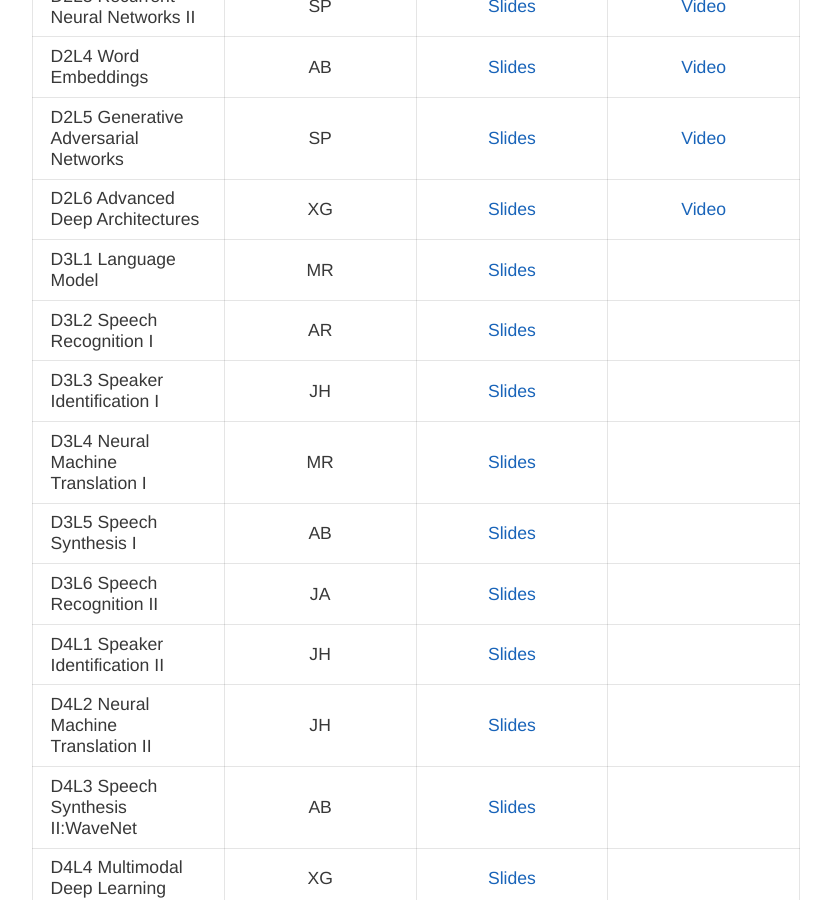
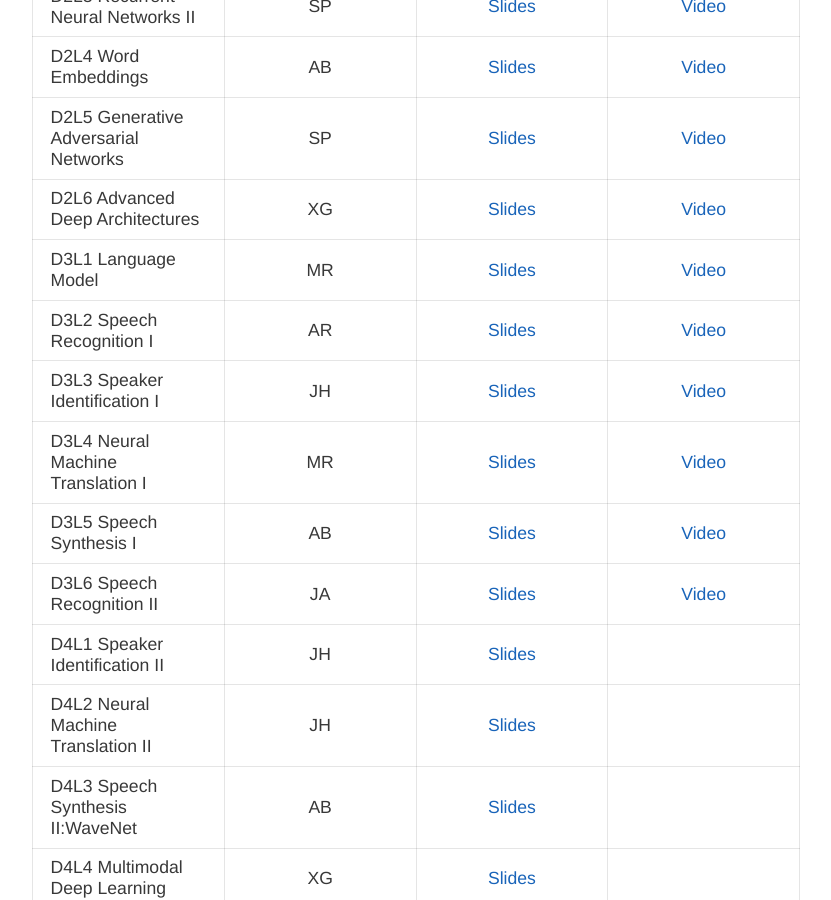
Before and after one commit to telecombcn-dl/2017-dlsl, a Jekyll site: the page built from index.md, in a window 1280 px wide and 900 px high, scrolled down 2917 px. Shown: the whole window, without its empty margins (224-1055 px from the left). Built offline with Jekyll 4.4.1, drawn with Linux system fonts in a browser that asks for light colours; nearby versions of some CDN libraries; our own code applies the rules of GitHub Pages for plain Markdown files.

Commit message:
Videos for day 3 added

```diff
--- a/index.md
+++ b/index.md
@@ -103,12 +103,12 @@ If your company or organization is interested in sponsoring this course, please
 | D2L4 Word Embeddings                  | AB      | [Slides][embeddings-slides]      | [Video][embeddings-video] |
 | D2L5 Generative Adversarial Networks  | SP      | [Slides][gan-slides]             | [Video][gan-video] |
 | D2L6 Advanced Deep Architectures      | XG      | [Slides][architectures2-slides]  | [Video][architectures2-video] |
-| D3L1 Language Model                   | MR      | [Slides][language-slides]  | |
-| D3L2 Speech Recognition I             | AR      | [Slides][asr1-slides]  | |
-| D3L3 Speaker Identification I         | JH      | [Slides][speakerid1-slides]  | |
-| D3L4 Neural Machine Translation I     | MR      | [Slides][nmt1-slides]  | |
-| D3L5 Speech Synthesis I               | AB      | [Slides][synthesis-slides]  | |
-| D3L6 Speech Recognition II            | JA      | [Slides][asr2-slides]  | |
+| D3L1 Language Model                   | MR      | [Slides][language-slides]        | [Video][language-video] |
+| D3L2 Speech Recognition I             | AR      | [Slides][asr1-slides]             | [Video][asr1-video] |
+| D3L3 Speaker Identification I         | JH      | [Slides][speakerid1-slides]       | [Video][speakerid1-video] |
+| D3L4 Neural Machine Translation I     | MR      | [Slides][nmt1-slides]             | [Video][nmt1-video] |
+| D3L5 Speech Synthesis I               | AB      | [Slides][synthesis-slides]        | [Video][synthesis-video] |
+| D3L6 Speech Recognition II            | JA      | [Slides][asr2-slides]             | [Video][asr2-video] |
 | D4L1 Speaker Identification II        | JH      | [Slides][speakerid2-slides]  | |
 | D4L2 Neural Machine Translation II    | JH      | [Slides][nmt2-slides]  | |
 | D4L3 Speech Synthesis II:WaveNet      | AB      | [Slides][wavenet-slides]  | |
@@ -139,11 +139,17 @@ If your company or organization is interested in sponsoring this course, please
 [architectures2-video]: https://www.youtube.com/watch?v=c_PzMR-g8lg
 
 [language-slides]: http://www.slideshare.net/xavigiro/language-model-d3l1-deep-learning-for-speech-and-language-upc-2017
+[language-video]: https://www.youtube.com/watch?v=WL7N-UFT5JQ
 [asr1-slides]: http://www.slideshare.net/xavigiro/speech-recognition-with-deep-neural-networks-d3l2-deep-learning-for-speech-and-language-upc-2017
+[asr1-video]: https://www.youtube.com/watch?v=jE4SJFBA9Jo
 [speakerid1-slides]: http://www.slideshare.net/xavigiro/speaker-id-d3l3-deep-learning-for-speech-and-language-upc-2017
+[speakerid1-video]: https://www.youtube.com/watch?v=J2PE0lKSWpA
 [nmt1-slides]: http://www.slideshare.net/xavigiro/neural-machine-translation-d3l4-deep-learning-for-speech-and-language-upc-2017
+[nmt1-video]: https://www.youtube.com/watch?v=Z0A9lur6Nfw
 [synthesis-slides]: http://www.slideshare.net/xavigiro/parametric-speech-synthesis-d3l5-deep-learning-for-speech-and-language-upc-2017
+[synthesis-video]: https://www.youtube.com/watch?v=Wr8TMqmp-5Q
 [asr2-slides]: http://www.slideshare.net/xavigiro/endtoend-speech-recognition-with-recurrent-neural-networks-d3l6-deep-learning-for-speech-and-language-upc-2017
+[asr2-video]: https://www.youtube.com/watch?v=Wb88ykLqcys
 
 [speakerid2-slides]: http://www.slideshare.net/xavigiro/speaker-id-ii-d4l1-deep-learning-for-speech-and-language-upc-2017
 [nmt2-slides]: http://www.slideshare.net/xavigiro/advanced-neural-machine-translation-d4l2-deep-learning-for-speech-and-language-upc-2017
```
